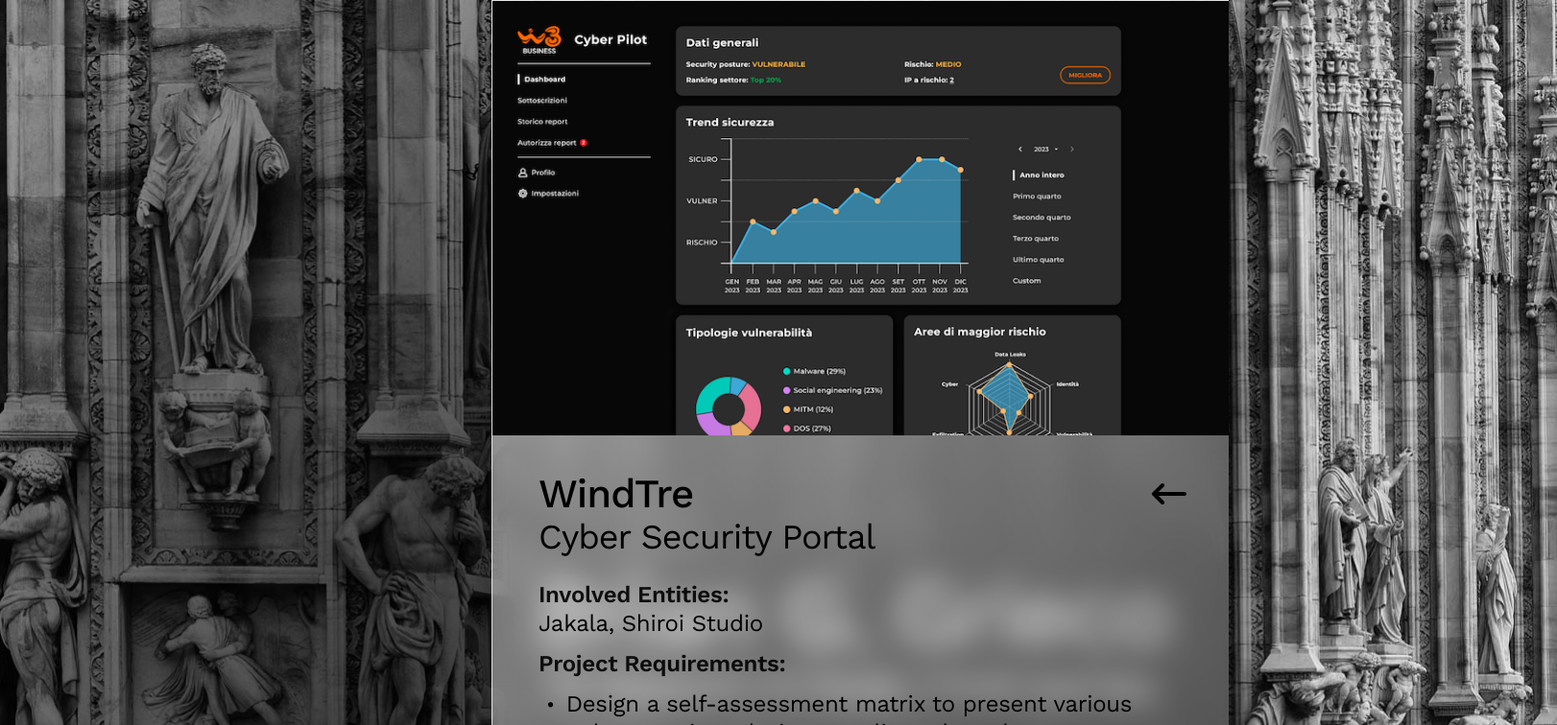
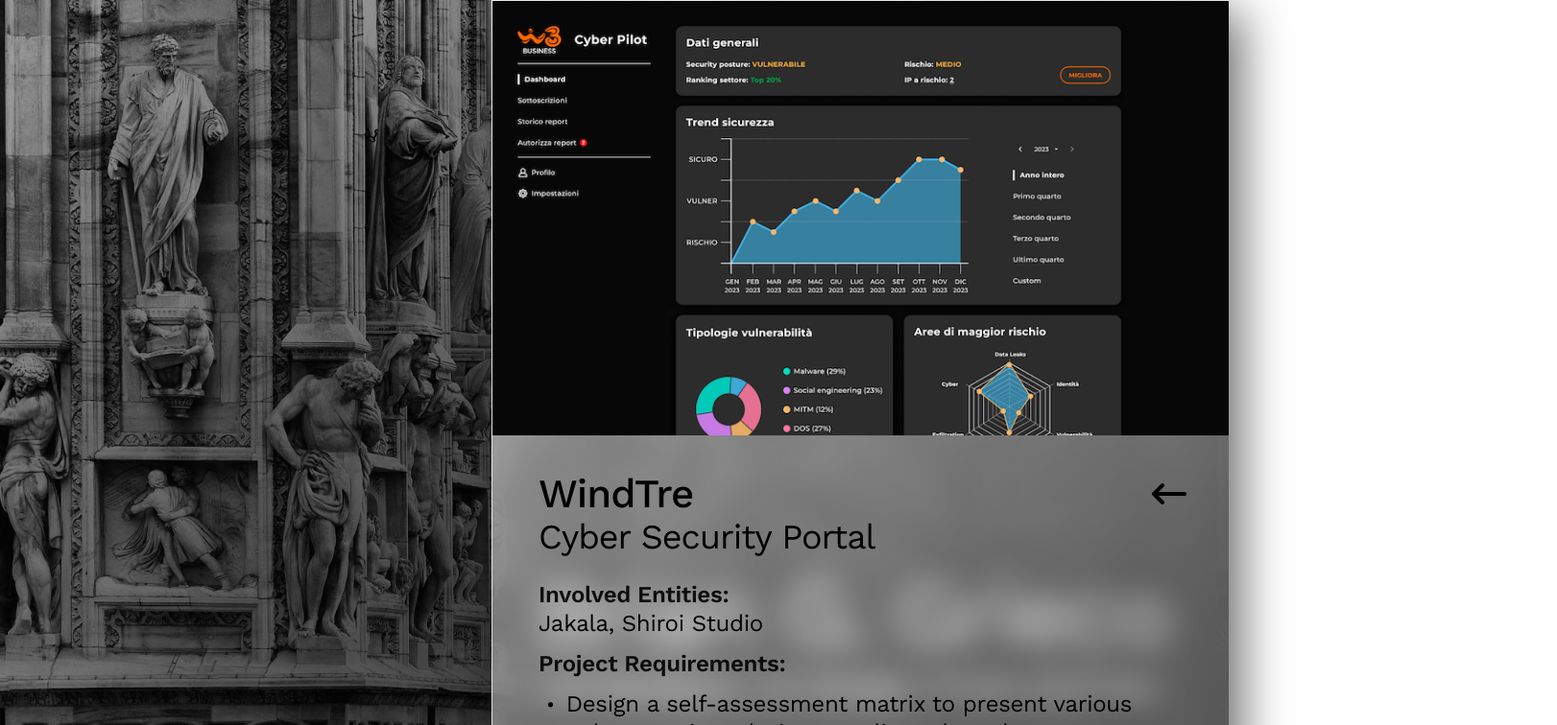
Before and after one commit to BGGrieco/my-portfolio-website, a Next.js app: page / in a window 1280 px wide. Shown: the top 756 px of the page at 96% size, 1622 px wide, since content can reach past the window. Built offline with nearby package versions, Linux system fonts and the light colour scheme.

Commit message:
removed parallax

```diff
--- a/src/app/components/hero/default.scss
+++ b/src/app/components/hero/default.scss
@@ -5,25 +5,14 @@
 }
 
 .heroImage {
-    animation: parallax ease;
-    animation-timeline: scroll();
-    height: calc(100vh + 281px);
+    height: 100vh;
     left: 0;
-    position: absolute;
+    position: fixed;
     top: 0;
     width: auto;
 
-    &.fixed {
-        animation: none;
-        position: fixed;
-        top: -256px;
-    }
-
-    @media screen and (max-width: 1200px)  {
-        height: calc(100vh + 256px);
-    }
-
-    @media screen and (max-width: 680px)  {
-        height: calc(100vh + 230px);
+    @media screen and (min-width: 1200px)  {
+        height: auto;
+        width: 100vw;
     }
 }
--- a/src/app/components/hero/default.tsx
+++ b/src/app/components/hero/default.tsx
@@ -1,11 +1,9 @@
 "use client";
 import React, { useState, useEffect, useRef } from "react";
 import Image from "next/image";
-import Intro from "../intro/default";
 import "./default.scss";
 
 export default function Hero() {
-  const [show, setShow] = useState(false);
   const [blur, setBlur] = useState("blur(0)");
   const [scroll, setScroll] = useState("0");
   const scrollNumber = window.innerHeight - 282;
@@ -26,11 +24,9 @@
     let scrolledHero = (window.innerHeight - window.scrollY) / 10000;
 
     if (window.scrollY > scrollNumber) {
-      setShow(true);
       setScroll("-" + scrolledHero + "px");
       setBlur(scrollBlur());
     } else {
-      setShow(false);
       setScroll("0");
       setBlur("blur(0)");
     }
@@ -48,14 +44,13 @@
       <Image
         src="/duomo.jpg"
         alt="Hero Image"
-        className={`heroImage ${show && "fixed"}`}
+        className="heroImage"
         style={{ filter: blur, top: scroll }}
         width={1620}
         height={1080}
         priority={true}
         ref={headerImageRef}
       />
-      <Intro />
     </div>
   );
 }
```
